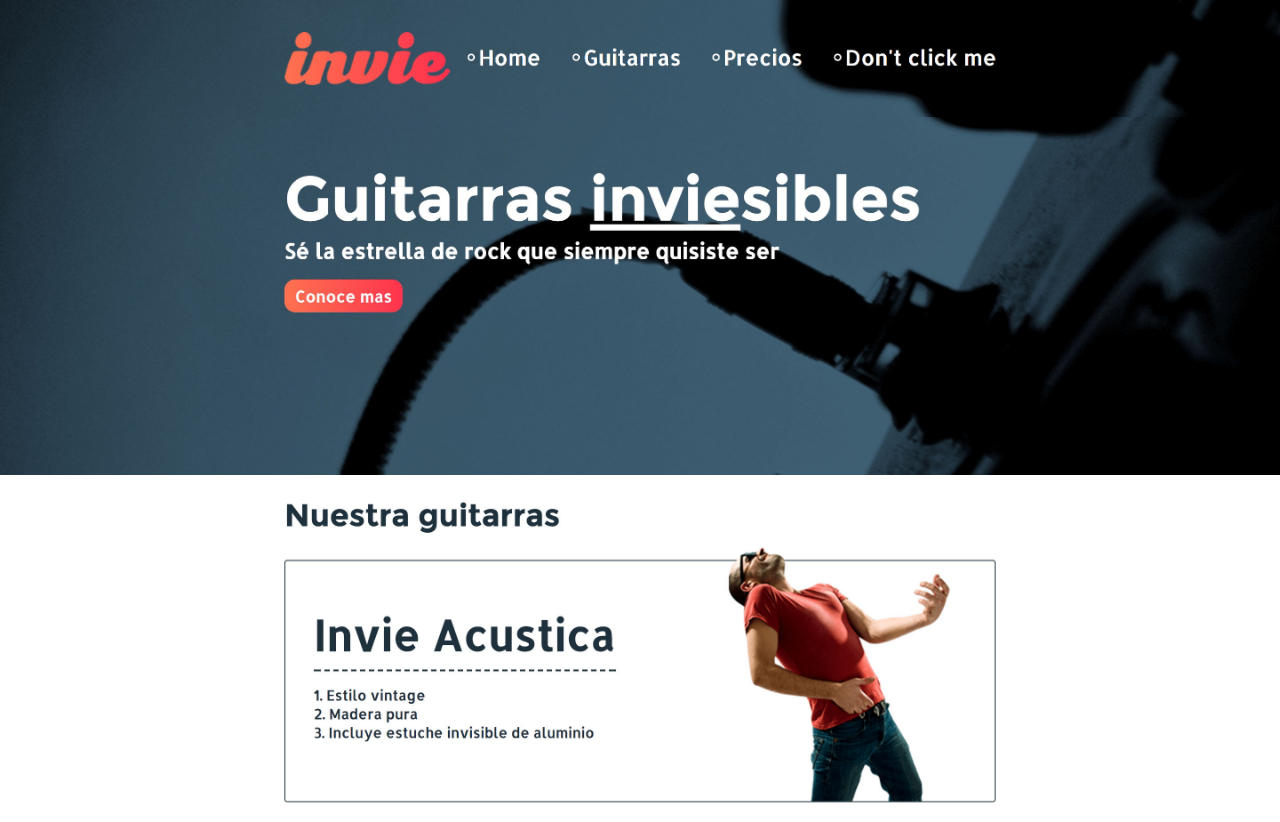
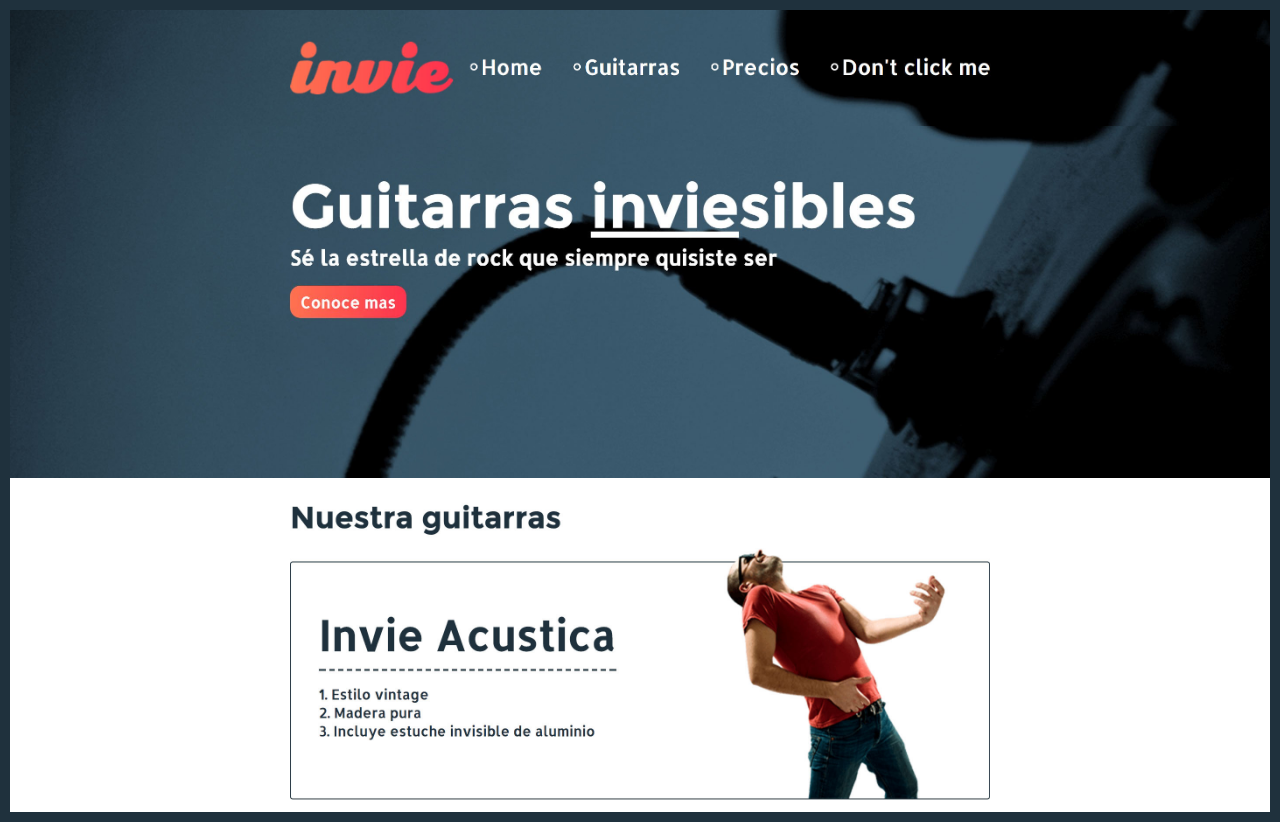
Before and after one commit to jhonYupanqui/invie-github, a plain HTML site: page index.html in a window 1280 px wide. Drawn offline with Linux system fonts and the light colour scheme.

Commit message:
hotfix 1

```diff
--- a/index.html
+++ b/index.html
@@ -8,6 +8,7 @@
     <style>
         body{
             margin: 0;
+            border: 10px solid #1f313d;
             }
             img{
                 max-width: 100%;
```
